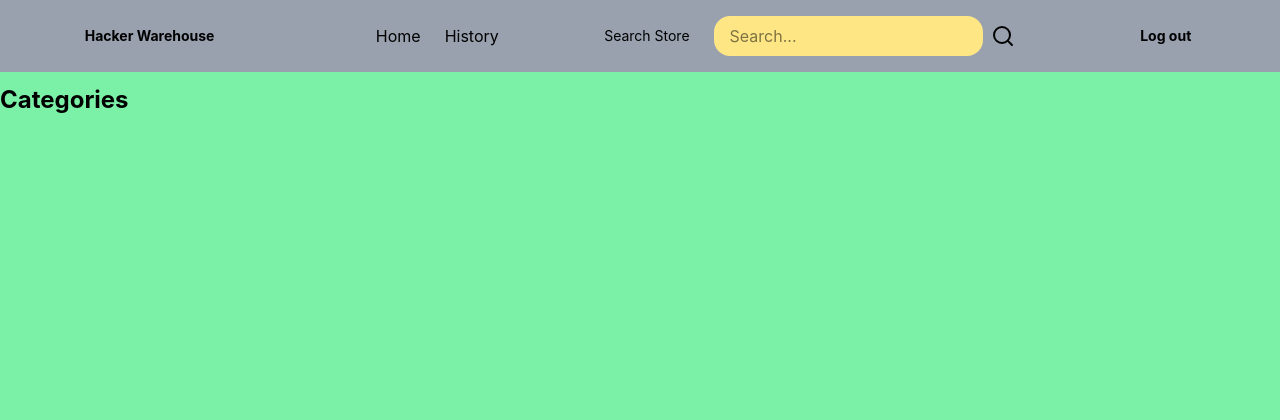
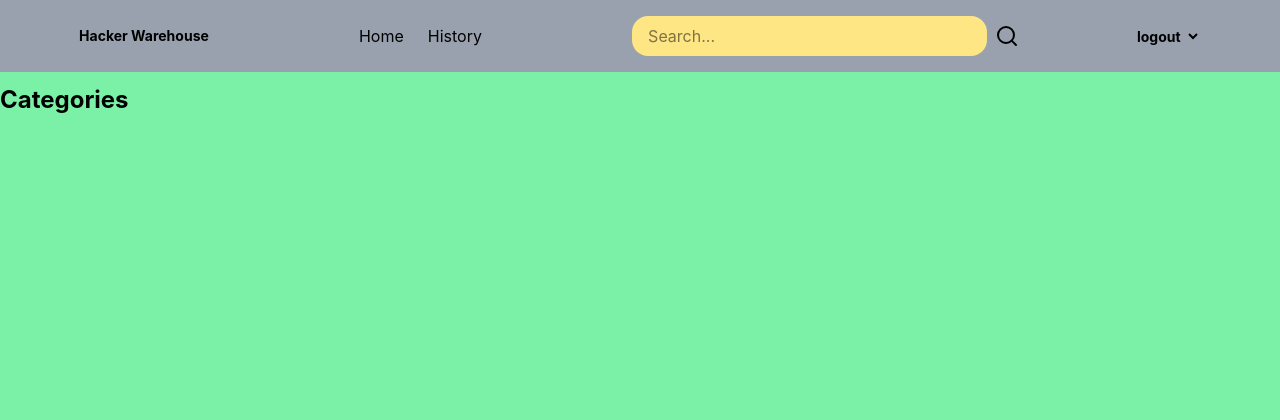
Before and after one commit to Vang-er/Hacker-Warehouse, a Django app: page /test/dash in a window 1280 px wide. Shown: the top 420 px of the page. Run offline with Django 5.2, Linux system fonts and the light colour scheme; data that the repository does not hold is empty.

Commit message:
nav bar and start of the sitting and themes

```diff
--- a/front-end/index.html
+++ b/front-end/index.html
@@ -10,8 +10,8 @@
     <nav
       class="bg-gray-400 h-fit px-6 py-4 flex justify-around items-center relative"
     >
-      <div class="white text-sm font-bold">Hacker Warehouse</div>
-      <div class="flex items-center justify-between align-middle translate-x-5">
+      <div class="white text-sm font-bold m-0">Hacker Warehouse</div>
+      <div class="flex items-center justify-around align-middle translate-x-5 mr-8">
         <button
           onclick="showhome2()"
           class="mx-4 cursor-pointer my-auto relative hover:after:w-full after:absolute after:-bottom-1 after:left-0 after:h-0.5 after:w-0 after:bg-black after:transition-all after:duration-300 hover:bg-gray-600 px-1 py-1 rounded-md hover:scale-105 transition-colors duration-300 transition-transform hover:-translate-y-1"
@@ -26,9 +26,7 @@
         </button>
       </div>
       <form id="searchform" class="flex items-center gap-2 w-1/3">
-        <label class="text-sm whitespace-nowrap" id="searchtxt">
-          Search Store
-        </label>
+
 
         <div class="flex flex-1 items-center min-w-0">
           <input
@@ -36,7 +34,7 @@
             type="search"
             name="q"
             placeholder="Search..."
-            class="min-w-0 flex-1 h-10 ml-4 rounded-2xl bg-amber-200 px-4 outline-none"
+            class="min-w-0 flex-1 h-10 ml-6 rounded-2xl bg-amber-200 px-4 outline-none"
           />
 
           <button
@@ -47,11 +45,20 @@
           </button>
         </div>
       </form>
+
+      <select
+      id="seitting"
+      class="white text-sm font-bold cursor-pointer hover:after:w-full after:absolute after:-bottom-1 after:left-0 after:h-0.5 after:w-0 after:bg-black after:transition-all after:duration-300 hover:bg-gray-600 px-1 py-1 rounded-md hover:scale-105 transition-colors duration-300 transition-transform hover:-translate-y-1">
+      <option value="logout">logout</option>
+      <option value="themes">theme</option>
+      </select>
+      <!--
       <button
         class="white text-sm font-bold cursor-pointer hover:after:w-full after:absolute after:-bottom-1 after:left-0 after:h-0.5 after:w-0 after:bg-black after:transition-all after:duration-300 hover:bg-gray-600 px-1 py-1 rounded-md hover:scale-105 transition-colors duration-300 transition-transform hover:-translate-y-1"
       >
         Log out
       </button>
+      -->
     </nav>
     <div class="" id="homepage">
       <div
@@ -200,7 +207,7 @@
     const swindow = document.getElementById("window");
     const backdrop = document.getElementById("backdrop");
     const addstock = document.getElementById("addstock");
-    const searchtxt = document.getElementById("searchtxt");
+    const seitting = document.getElementById("seitting")
     const addcat = document.getElementById("addcat");
     let stockpressed = false;
     let catpresser = false;
@@ -213,6 +220,16 @@
     const csrfToken = document.querySelector(
       "[name=csrfmiddlewaretoken]",
     ).value;
+
+
+
+    seitting.onclick = function(){
+
+    }
+
+
+
+
     function createCard(title, description) {
       const card = document.createElement("div");
 
@@ -392,13 +409,7 @@
     }
     const searchform = document.getElementById("searchform");
 
-    function checkSearch() {
-      if (searchform.offsetWidth <= 250) {
-        searchtxt.style.display = "none";
-      } else {
-        searchtxt.style.display = "block";
-      }
-    }
+
 
     checkSearch();
 
--- a/static/css/output.css
+++ b/static/css/output.css
@@ -248,6 +248,9 @@
   .z-50 {
     z-index: 50;
   }
+  .m-0 {
+    margin: 0px;
+  }
   .m-4 {
     margin: calc(var(--spacing) * 4);
   }
@@ -275,8 +278,14 @@
   .mt-8 {
     margin-top: calc(var(--spacing) * 8);
   }
+  .mr-0 {
+    margin-right: 0px;
+  }
   .mr-5 {
     margin-right: calc(var(--spacing) * 5);
+  }
+  .mr-8 {
+    margin-right: calc(var(--spacing) * 8);
   }
   .mb-4 {
     margin-bottom: calc(var(--spacing) * 4);
@@ -287,11 +296,20 @@
   .ml-2 {
     margin-left: calc(var(--spacing) * 2);
   }
+  .ml-3 {
+    margin-left: calc(var(--spacing) * 3);
+  }
   .ml-4 {
     margin-left: calc(var(--spacing) * 4);
   }
   .ml-5 {
     margin-left: calc(var(--spacing) * 5);
+  }
+  .ml-6 {
+    margin-left: calc(var(--spacing) * 6);
+  }
+  .ml-7 {
+    margin-left: calc(var(--spacing) * 7);
   }
   .block {
     display: block;
```
